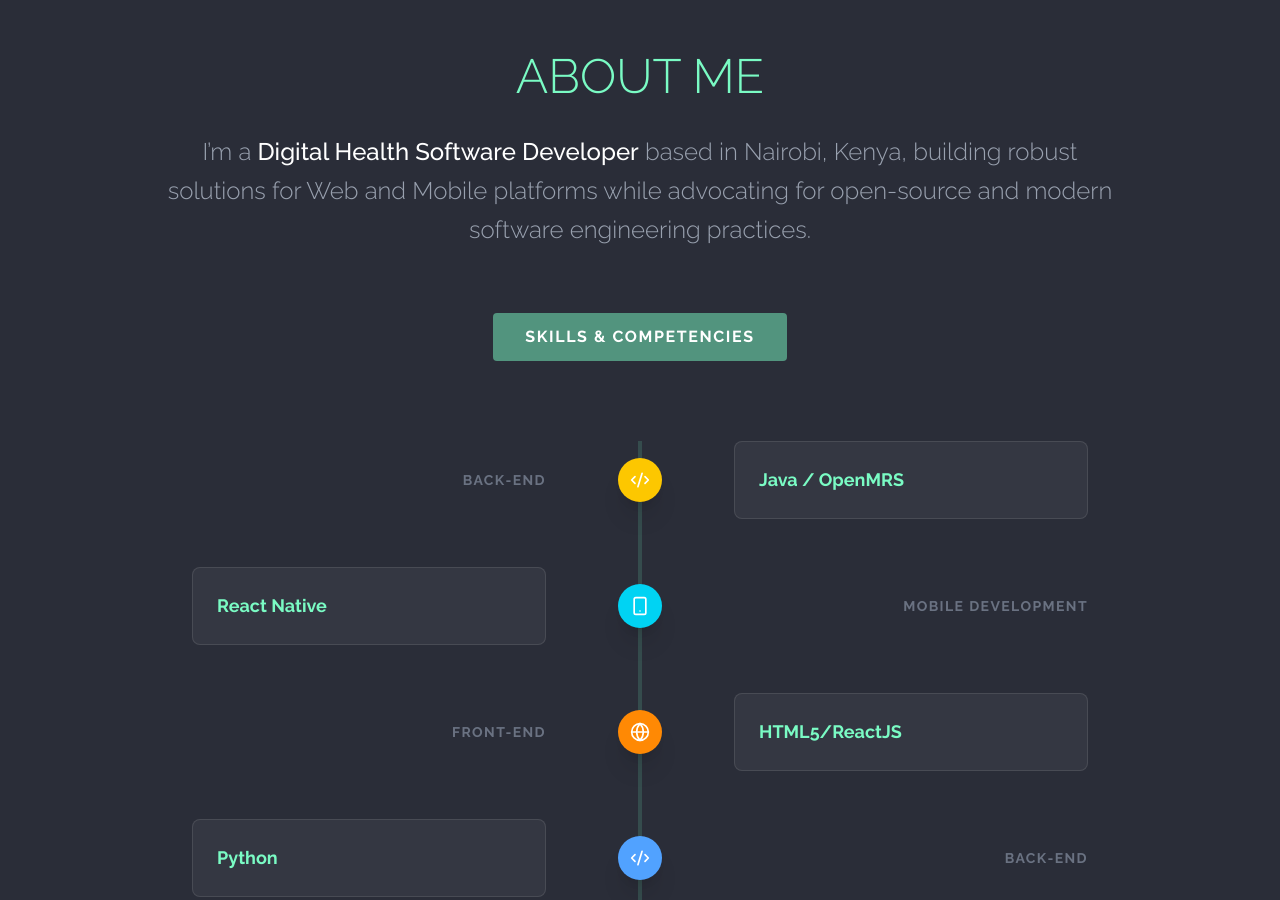
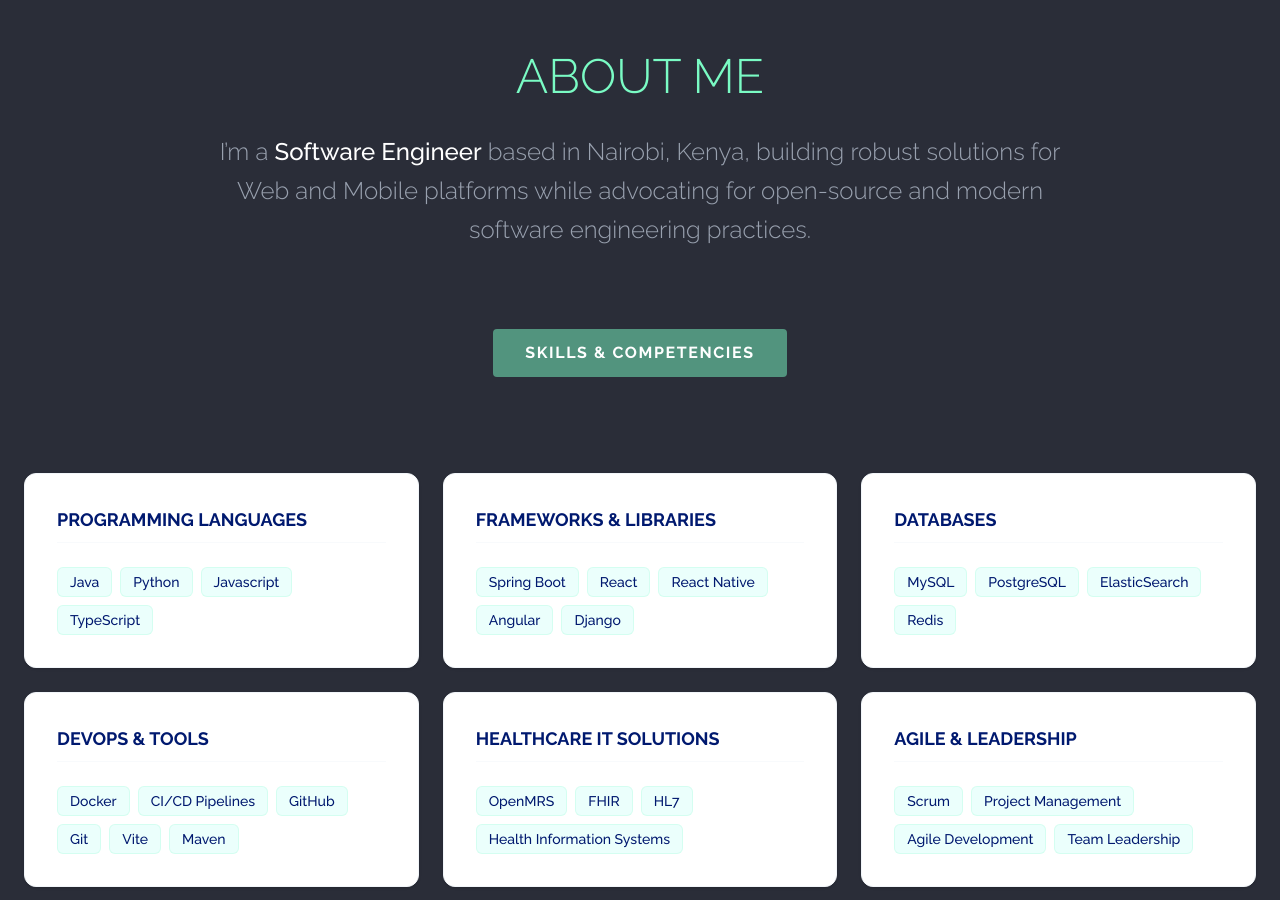
Before and after one commit to nelsonkimaiga/kimaigaportfolio, a React (Vite) app: page / in a window 1280 px wide. Shown: the part 1900-2800 px from the top of the page. Built offline with nearby package versions, Linux system fonts and the light colour scheme.

Commit message:
Updated UI layout for contacts and porfolio section

```diff
--- a/src/App.tsx
+++ b/src/App.tsx
@@ -35,6 +35,11 @@
   category: string;
   icon: React.ReactNode;
   color: string;
+}
+
+interface SkillCategory {
+  title: string;
+  skills: string[];
 }
 
 const PROJECTS: Project[] = [
@@ -85,13 +90,31 @@
   },
 ];
 
-const SKILLS: Skill[] = [
-  { id: 1, title: 'Java / OpenMRS', category: 'Back-end', icon: <Code2 className="w-5 h-5" />, color: 'bg-yellow-400' },
-  { id: 2, title: 'React Native', category: 'Mobile Development', icon: <Smartphone className="w-5 h-5" />, color: 'bg-cyan-400' },
-  { id: 3, title: 'HTML5/ReactJS', category: 'Front-End', icon: <Globe className="w-5 h-5" />, color: 'bg-orange-400' },
-  { id: 4, title: 'Python', category: 'Back-End', icon: <Code2 className="w-5 h-5" />, color: 'bg-blue-400' },
-  { id: 5, title: 'Spring Boot', category: 'Back-End', icon: <Code2 className="w-5 h-5" />, color: 'bg-green-400' },
-  { id: 6, title: 'MySQL / Postgres', category: 'Relational Databases', icon: <Database className="w-5 h-5" />, color: 'bg-indigo-400' },
+const SKILL_CATEGORIES: SkillCategory[] = [
+  {
+    title: 'Programming Languages',
+    skills: ['Java', 'Python', 'Javascript', 'TypeScript']
+  },
+  {
+    title: 'Frameworks & Libraries',
+    skills: ['Spring Boot', 'React', 'React Native', 'Angular', 'Django']
+  },
+  {
+    title: 'Databases',
+    skills: ['MySQL', 'PostgreSQL', 'ElasticSearch', 'Redis']
+  },
+  {
+    title: 'DevOps & Tools',
+    skills: ['Docker', 'CI/CD Pipelines', 'GitHub', 'Git', 'Vite', 'Maven']
+  },
+  {
+    title: 'Healthcare IT Solutions',
+    skills: ['OpenMRS', 'FHIR', 'HL7', 'Health Information Systems']
+  },
+  {
+    title: 'Agile & Leadership',
+    skills: ['Scrum', 'Project Management', 'Agile Development', 'Team Leadership']
+  }
 ];
 
 const SOCIAL_LINKS = {
@@ -250,9 +273,6 @@
             <a href="#works" className="px-10 py-4 bg-[#7afbc4] text-[#00196F] font-bold rounded uppercase hover:bg-white transition-all">
               See My Portfolio
             </a>
-            <a href="NELSON_KIMAIGA_CV.pdf" target="_blank" rel="noopener noreferrer" className="px-10 py-4 border-2 border-[#7afbc4] text-[#7afbc4] font-bold rounded uppercase hover:bg-[#7afbc4] hover:text-[#00196F] transition-all">
-              My Resume
-            </a>
           </div>
         </div>
 
@@ -271,14 +291,12 @@
           <div className="grid grid-cols-1 md:grid-cols-2 lg:grid-cols-3 gap-10">
             {PROJECTS.map((project) => (
               <div key={project.id} className="group flex flex-col bg-white rounded-xl shadow-md overflow-hidden transition-all duration-300 hover:shadow-2xl">
-                {/* Image Container */}
                 <div className="relative aspect-video overflow-hidden">
                   <img
                     src={project.imageUrl}
                     alt={project.title}
                     className="w-full h-full object-cover transition-transform duration-500 group-hover:scale-110"
                   />
-                  {/* Hover Button Overlay */}
                   <div className="absolute inset-0 bg-[#00196F]/40 flex items-center justify-center opacity-0 group-hover:opacity-100 transition-opacity duration-300">
                     <a
                       href={project.link}
@@ -291,7 +309,6 @@
                   </div>
                 </div>
 
-                {/* Content Area */}
                 <div className="p-6 flex flex-col text-left">
                   <h4 className="text-lg font-bold text-[#00196F] uppercase mb-1">
                     {project.title}
@@ -300,7 +317,6 @@
                     {project.description}
                   </p>
 
-                  {/* Tech Stack Badges */}
                   <div className="flex flex-wrap gap-2 mt-auto">
                     {project.stack.map((tech) => (
                       <span
@@ -319,38 +335,39 @@
       </section>
 
       {/* About Section */}
-      <section id="about" className="py-24 bg-[#2a2d38] text-white overflow-hidden">
-        <div className="max-w-5xl mx-auto px-6 text-center">
+      <section id="about" className="py-24 bg-[#2a2d38] text-white">
+        <div className="max-w-7xl mx-auto px-6 text-center">
           <h3 className="text-4xl md:text-5xl font-light uppercase text-[#7afbc4] mb-8">About Me</h3>
-          <p className="text-xl md:text-2xl font-light text-gray-400 leading-relaxed mb-16">
-            I’m a <span className="text-white font-medium">Digital Health Software Developer</span> based in Nairobi, Kenya,
+          <p className="max-w-4xl mx-auto text-xl md:text-2xl font-light text-gray-400 leading-relaxed mb-20">
+            I’m a <span className="text-white font-medium">Software Engineer</span> based in Nairobi, Kenya,
             building robust solutions for Web and Mobile platforms while advocating for open-source and modern software engineering practices.
           </p>
 
-          <div className="mt-12 mb-8">
+          <div className="mb-12">
             <span className="inline-block px-8 py-3 bg-[#52947e] rounded text-white font-bold uppercase tracking-widest mb-12">
               Skills & Competencies
             </span>
           </div>
 
-          {/* Timeline */}
-          <div className="relative before:absolute before:inset-0 before:left-1/2 before:-ml-0.5 before:w-1 before:bg-[#52947e]/30 before:hidden md:before:block">
-            {SKILLS.map((skill, index) => (
-              <div key={skill.id} className={`relative flex flex-col md:flex-row items-center gap-8 mb-12 ${
-                index % 2 === 0 ? 'md:flex-row' : 'md:flex-row-reverse'
-              }`}>
-                <div className={`hidden md:block w-1/2 px-10 text-right ${index % 2 === 0 ? 'text-right' : 'text-left'}`}>
-                  <span className="text-gray-500 font-bold uppercase text-sm tracking-widest">{skill.category}</span>
-                </div>
-
-                <div className={`relative z-10 p-3 rounded-full ${skill.color} text-white shadow-xl`}>
-                  {skill.icon}
-                </div>
-
-                <div className={`w-full md:w-1/2 px-4 md:px-10`}>
-                  <div className="bg-white/5 p-6 rounded-lg border border-white/10 text-left hover:bg-white/10 transition-colors">
-                    <h4 className="text-[#7afbc4] font-bold text-lg">{skill.title}</h4>
-                  </div>
+          {/* Categorical Grid Layout */}
+          <div className="grid grid-cols-1 md:grid-cols-2 lg:grid-cols-3 gap-6 text-left">
+            {SKILL_CATEGORIES.map((category) => (
+              <div
+                key={category.title}
+                className="bg-white p-8 rounded-xl shadow-sm border border-slate-100 transition-all duration-300 hover:shadow-md"
+              >
+                <h4 className="text-lg font-bold text-[#00196F] uppercase mb-6 border-b border-slate-50 pb-2">
+                  {category.title}
+                </h4>
+                <div className="flex flex-wrap gap-2">
+                  {category.skills.map((skill) => (
+                    <span
+                      key={skill}
+                      className="px-3 py-1 bg-[#ebfffc] text-[#00196F] text-sm font-medium rounded-md border border-[#7afbc4]/20"
+                    >
+                      {skill}
+                    </span>
+                  ))}
                 </div>
               </div>
             ))}
@@ -361,72 +378,76 @@
       {/* Contact Section */}
       <section id="contact" className="py-24 bg-[#ebfffc]">
         <div className="max-w-7xl mx-auto px-6 grid grid-cols-1 lg:grid-cols-2 gap-16">
-          <div>
+          <div className="flex flex-col justify-center">
             <h3 className="text-4xl font-light text-[#00196F] uppercase mb-8">Let's keep in touch</h3>
-            <div className="space-y-6 text-lg text-left">
-              <div className="flex items-center gap-4">
-                <MapPin className="text-[#36B693]" />
+            <div className="space-y-8 text-lg text-left">
+              <div className="flex items-center gap-6 group cursor-default transition-transform duration-300 hover:translate-x-1">
+                <div className="p-3 bg-white rounded-lg shadow-sm">
+                  <MapPin className="text-[#36B693] w-6 h-6" />
+                </div>
                 <p>Nairobi, Kenya</p>
               </div>
-              <div className="flex items-center gap-4">
-                <Phone className="text-[#36B693]" />
+              <div className="flex items-center gap-6 group cursor-default transition-transform duration-300 hover:translate-x-1">
+                <div className="p-3 bg-white rounded-lg shadow-sm">
+                  <Phone className="text-[#36B693] w-6 h-6" />
+                </div>
                 <p>+254 721 496 346</p>
               </div>
-              <div className="flex items-center gap-4">
-                <Mail className="text-[#36B693]" />
-                <p>nelsonkimaiga@aol.com</p>
+              <div className="flex items-center gap-6 group cursor-default transition-transform duration-300 hover:translate-x-1">
+                <div className="p-3 bg-white rounded-lg shadow-sm">
+                  <Mail className="text-[#36B693] w-6 h-6" />
+                </div>
+                <p>hello@nelsonkimaiga.com</p>
               </div>
             </div>
 
-            <div className="mt-12 text-left">
-              <p className="font-bold text-[#00196F] uppercase mb-4">I am social</p>
-              <div className="flex gap-4">
-                <a href={SOCIAL_LINKS.linkedin} target="_blank" rel="noopener noreferrer" className="p-4 bg-gray-200 rounded-full hover:bg-[#7afbc4] transition-colors"><Linkedin /></a>
-                <a href={SOCIAL_LINKS.github} target="_blank" rel="noopener noreferrer" className="p-4 bg-gray-200 rounded-full hover:bg-[#7afbc4] transition-colors"><Github /></a>
-                <a href={SOCIAL_LINKS.twitter} target="_blank" rel="noopener noreferrer" className="p-4 bg-gray-200 rounded-full hover:bg-[#7afbc4] transition-colors"><Twitter /></a>
+            <div className="mt-16 text-left">
+              <p className="font-bold text-[#00196F] uppercase tracking-wider mb-6">I am social</p>
+              <div className="flex gap-8">
+                <a href={SOCIAL_LINKS.linkedin} target="_blank" rel="noopener noreferrer" className="text-gray-400 hover:text-[#00196F] transition-colors"><Linkedin size={28} /></a>
+                <a href={SOCIAL_LINKS.github} target="_blank" rel="noopener noreferrer" className="text-gray-400 hover:text-[#00196F] transition-colors"><Github size={28} /></a>
+                <a href={SOCIAL_LINKS.twitter} target="_blank" rel="noopener noreferrer" className="text-gray-400 hover:text-[#00196F] transition-colors"><Twitter size={28} /></a>
               </div>
             </div>
           </div>
 
-          <form onSubmit={handleSubmit} className="space-y-4">
-            <div className="grid grid-cols-1 md:grid-cols-2 gap-4">
+          <form onSubmit={handleSubmit} className="space-y-10 bg-white/40 p-10 rounded-2xl backdrop-blur-sm border border-white/40 shadow-xl">
+            <div className="grid grid-cols-1 md:grid-cols-2 gap-x-8 gap-y-10">
+              <div className="relative">
                 <input
                   type="text" name="name" placeholder="Full Name" required
-                className="w-full p-4 rounded bg-white border border-gray-200 outline-none focus:border-[#36B693] text-left"
-                onChange={handleInputChange}
-              />
-              <input
-                type="text" name="phone" placeholder="Phone Number"
-                className="w-full p-4 rounded bg-white border border-gray-200 outline-none focus:border-[#36B693] text-left"
+                  className="bg-transparent border-b-2 border-gray-300 focus:border-[#36B693] transition-colors outline-none px-0 py-3 w-full text-left"
                   onChange={handleInputChange}
                 />
               </div>
+              <div className="relative">
+                <input
+                  type="text" name="phone" placeholder="Phone Number"
+                  className="bg-transparent border-b-2 border-gray-300 focus:border-[#36B693] transition-colors outline-none px-0 py-3 w-full text-left"
+                  onChange={handleInputChange}
+                />
+              </div>
+            </div>
+            <div className="relative">
               <input
                 type="email" name="email" placeholder="Email Address" required
-              className="w-full p-4 rounded bg-white border border-gray-200 outline-none focus:border-[#36B693] text-left"
+                className="bg-transparent border-b-2 border-gray-300 focus:border-[#36B693] transition-colors outline-none px-0 py-3 w-full text-left"
                 onChange={handleInputChange}
               />
+            </div>
+            <div className="relative">
               <textarea
-              name="message" rows={5} placeholder="Your Message" required
-              className="w-full p-4 rounded bg-white border border-gray-200 outline-none focus:border-[#36B693] resize-none text-left"
+                name="message" rows={4} placeholder="Your Message" required
+                className="bg-transparent border-b-2 border-gray-300 focus:border-[#36B693] transition-colors outline-none px-0 py-3 w-full resize-none text-left"
                 onChange={handleInputChange}
               />
-            <button type="submit" className="w-full py-4 bg-[#00196F] text-white font-bold rounded uppercase hover:bg-[#36B693] transition-colors">
+            </div>
+            <button type="submit" className="w-full py-4 bg-[#00196F] text-white font-bold rounded-md uppercase tracking-wider hover:bg-[#36B693] transition-all shadow-lg hover:shadow-[#36B693]/20 active:scale-[0.98]">
               Talk To Me
             </button>
           </form>
         </div>
       </section>
-
-      {/* Map Section */}
-      <div className="w-full h-96 grayscale hover:grayscale-0 transition-all duration-1000">
-        <iframe
-          src="https://www.google.com/maps/embed?pb=!1m18!1m12!1m3!1d3988.7973913081755!2d36.78962807604665!3d-1.296188335639256!2m3!1f0!2f0!3f0!3m2!1i1024!2i768!4f13.1!3m3!1m2!1s0x182f10a7737a028b%3A0xa2072998d86424c6!2sIntelliSOFT%20Consulting%20Ltd!5e0!3m2!1sen!2ske!4v1721962205153!5m2!1sen!2ske"
-          className="w-full h-full border-0"
-          loading="lazy"
-          title="Office Location"
-        />
-      </div>
 
       {/* Footer */}
       <footer className="relative bg-black py-12 text-center text-white border-t border-white/10">
@@ -439,7 +460,6 @@
           </p>
         </div>
 
-        {/* Fixed Scroll-to-top button */}
         <button
           onClick={scrollToTop}
           className={`fixed bottom-8 right-8 p-3 bg-[#7afbc4] text-[#00196F] rounded-full shadow-2xl transition-all duration-300 hover:bg-white hover:scale-110 z-50 ${
```
Lines whose indentation alone changed are shown as unchanged.
